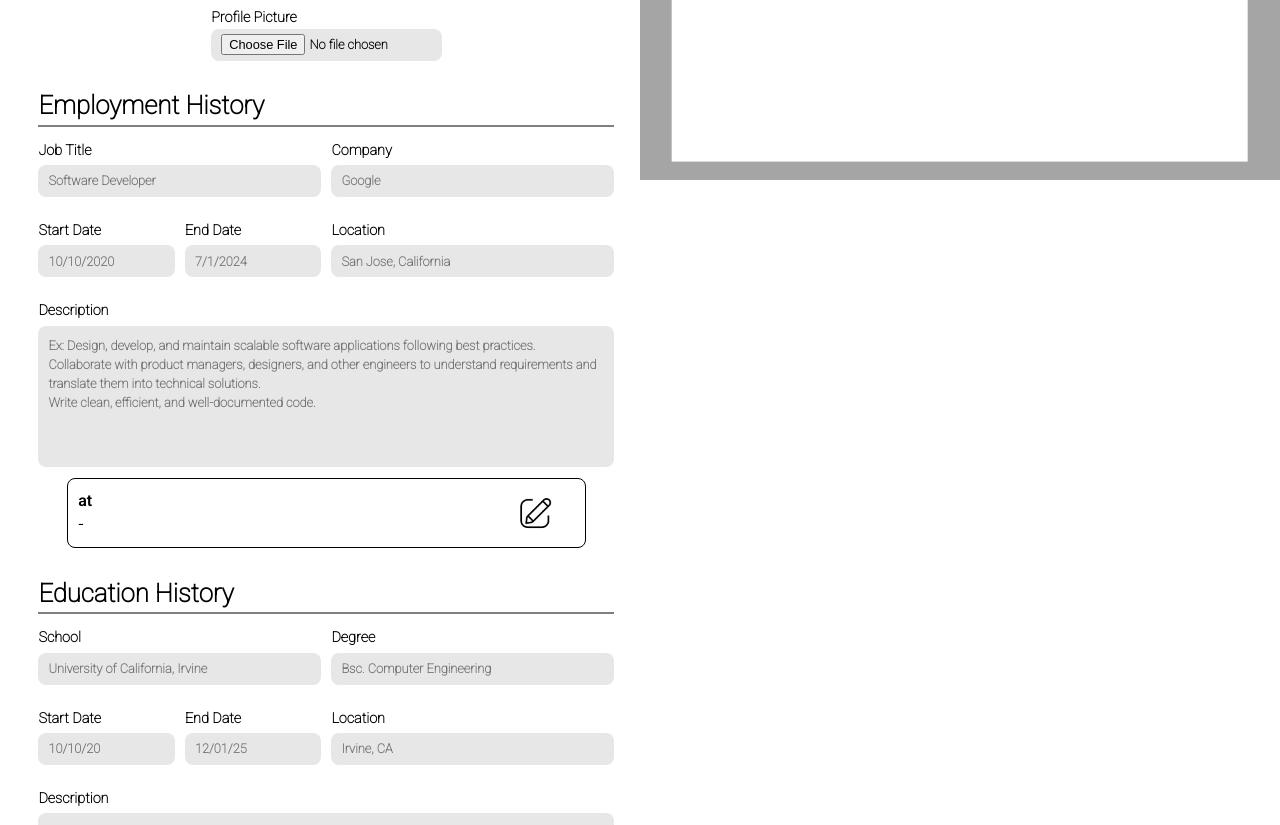
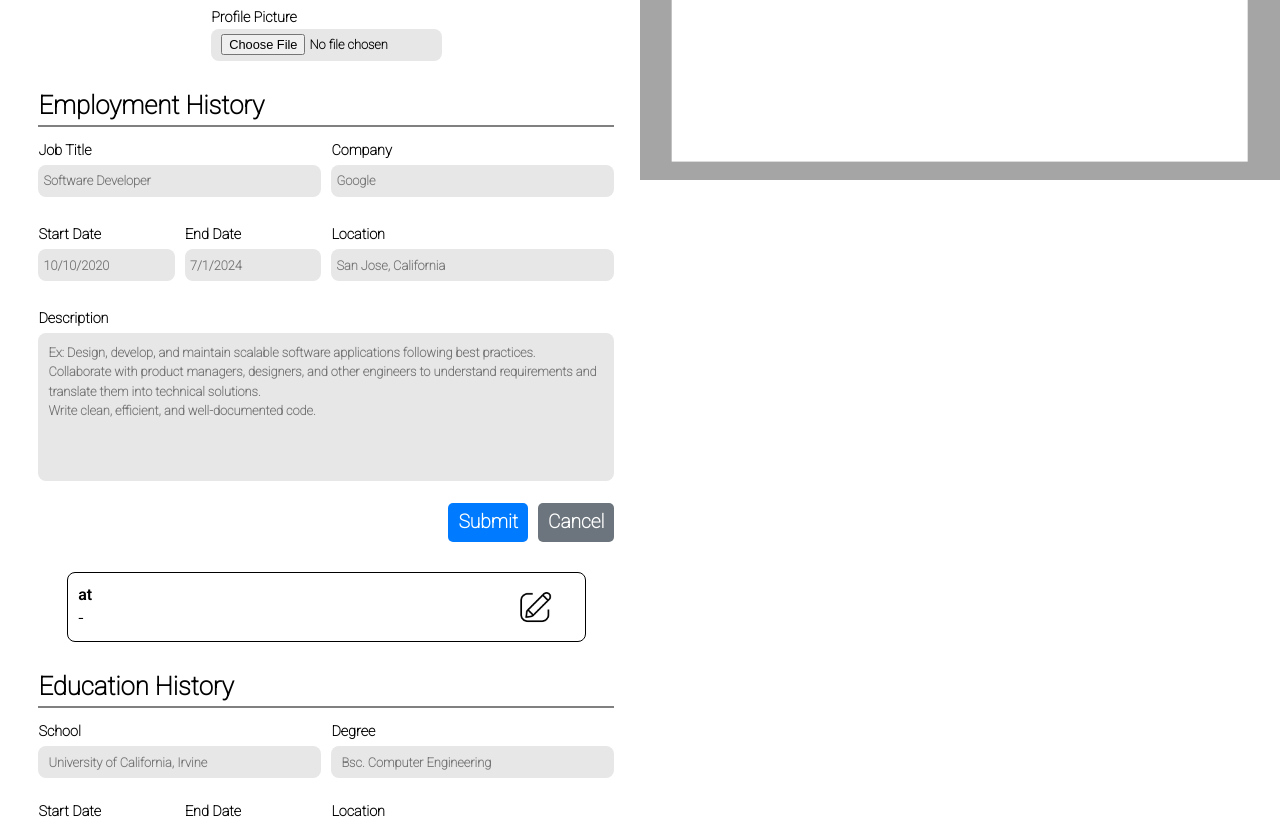
Before and after one commit to joshhkim02/cv-app-builder, a React (Vite) app: page / in a window 1280 px wide. Shown: the part 620-1445 px from the top of the page. Built offline with nearby package versions, Linux system fonts and the light colour scheme.

Commit message:
feat: added submit and cancel button to form

```diff
--- a/src/components/Practical.jsx
+++ b/src/components/Practical.jsx
@@ -12,7 +12,18 @@
     }));
   };
 
+  const handleSubmit = (e) => {
+    e.preventDefault();
+    alert('submitted');
+  };
+
+  const handleCancel = (e) => {
+    e.preventDefault();
+    alert('cancelled');
+  };
+
   return (
+    <div>
       <form className={styles.job_experience_form}>
         <InputField
           className={`${styles.input_label} ${styles.role}`}
@@ -70,7 +81,24 @@
           value={jobExperience.job_duties}
           onChange={handleChange}
         />
+        <div className={styles.buttonContainer}>
+          <button
+            type='submit'
+            className={styles.submitButton}
+            onClick={handleSubmit}
+          >
+            Submit
+          </button>
+          <button
+            type='button'
+            className={styles.cancelButton}
+            onClick={handleCancel}
+          >
+            Cancel
+          </button>
+        </div>
       </form>
+    </div>
   );
 }
 
--- a/src/styles/practical.module.css
+++ b/src/styles/practical.module.css
@@ -19,12 +19,11 @@
 .job_experience_form {
   display: grid;
   grid-template-columns: repeat(4, 1fr);
-  grid-template-rows: 1fr 1fr 2fr;
+  grid-template-rows: 0.75fr 0.75fr 1.5fr 0.5fr;
   grid-template-areas:
     'role role company company'
     'startDate endDate location location'
     'description description description description';
-  padding-bottom: 20px;
   background-color: rgb(255, 255, 255);
   border-radius: 8px;
   gap: 10px;
@@ -37,8 +36,6 @@
   background-color: rgb(231, 231, 231);
   border-radius: 8px;
   padding: 5px;
-  padding-left: 10px;
-  padding-right: 10px;
   height: 4vh;
   font-size: 0.8rem;
 }
@@ -92,7 +89,7 @@
   margin: 0 auto;
   /* Code to remove after? */
   /* ------------------------------ */
-  margin-top: 30px;
+  margin-top: 20px;
 }
 
 .job_experience_p {
@@ -111,3 +108,32 @@
   flex-direction: column;
   flex-grow: 1;
 }
+
+.buttonContainer {
+  grid-column: 1 / -1;
+  display: flex;
+  justify-content: flex-end;
+  gap: 10px;
+  padding: 10px 0;
+  margin-top: 40px;
+}
+
+.submitButton {
+  padding: 5px 10px;
+  font-size: 1.2rem;
+  background-color: #007bff;
+  color: #fff;
+  border: none;
+  border-radius: 5px;
+  cursor: pointer;
+}
+
+.cancelButton {
+  padding: 5px 10px;
+  font-size: 1.2rem;
+  background-color: #6c757d;
+  color: #fff;
+  border: none;
+  border-radius: 5px;
+  cursor: pointer;
+}
```
Lines whose indentation alone changed are shown as unchanged.
